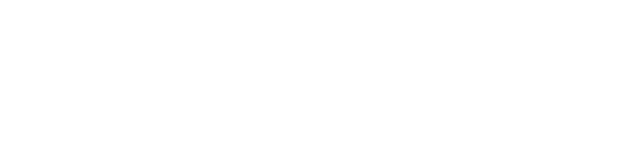
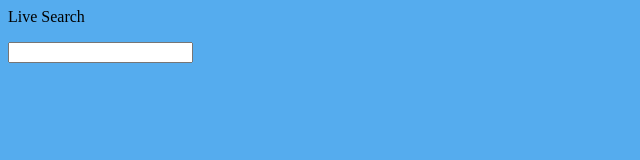
Before and after one commit to RossLitzenberger/Javscript-and-Ajax, a plain HTML site: page index.html in a window 1280 px wide. Shown: the whole page, without its empty margins (0-640 px from the left). Drawn offline with Linux system fonts and the light colour scheme.

Commit message:
Live search

```diff
--- a/index.html
+++ b/index.html
@@ -3,8 +3,14 @@
 <head>
 	<meta charset="utf-8" />
 	<title>Live Search</title>
+	<link rel="stylesheet" href="mystyle.css">
 </head>
 <body>
+<div id="searcharea">
+	<label for="search">Live Search</label>
+	<p></p>
+	<input type="search" name="search" id="search" placeholder"name or info">
+</div>
 <div id="update"></div>
 <script src="jquery.js"></script>
 <script src="script.js"></script>
--- a/mystyle.css
+++ b/mystyle.css
@@ -0,0 +1,3 @@
+body{
+	background: #55acee;
+}
```
